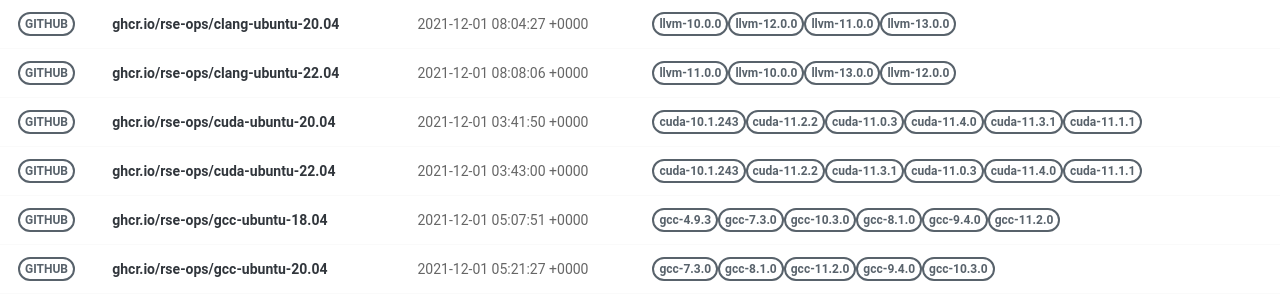
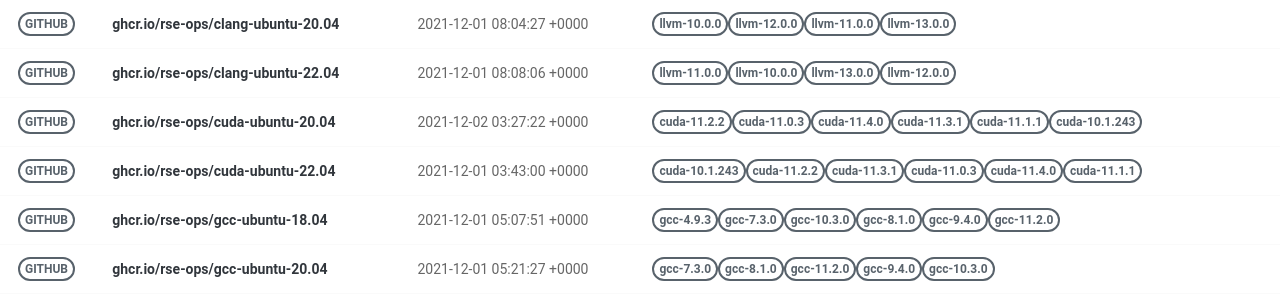
Before and after one commit to rse-ops/docker-images, a Jekyll site: the page built from pages/index.md, in a window 1280 px wide. Shown: the part 179-479 px from the top of the page. Built offline with Jekyll 4.4.1, drawn with Linux system fonts in a browser that asks for light colours; nearby versions of some CDN libraries.

Commit message:
Automated push to update library 2021-12-02

```diff
--- a/_library/ghcr.io-rse-ops-cuda-ubuntu-20.04.md
+++ b/_library/ghcr.io-rse-ops-cuda-ubuntu-20.04.md
@@ -1,14 +1,11 @@
 ---
 layout: container
 name: ghcr.io/rse-ops/cuda-ubuntu-20.04
-updated_at: 2021-12-01 03:41:50.582739
+updated_at: 2021-12-02 03:27:22.575122
 
 
 container_url: https://github.com/orgs/rse-ops/packages/container/package/cuda-ubuntu-20.04
 versions:
- - tag: cuda-10.1.243
-   dockerfile: https://github.com/rse-ops/docker-images/blob/main/ubuntu/cuda/Dockerfile
-   manifest: https://crane.ggcr.dev/manifest/ghcr.io/rse-ops/cuda-ubuntu-20.04:cuda-10.1.243
  - tag: cuda-11.2.2
    dockerfile: https://github.com/rse-ops/docker-images/blob/main/ubuntu/cuda/Dockerfile
    manifest: https://crane.ggcr.dev/manifest/ghcr.io/rse-ops/cuda-ubuntu-20.04:cuda-11.2.2
```
Also changed, not shown: other parts of _library/ghcr.io-rse-ops-cuda-ubuntu-20.04.md (+3 -0 lines).
